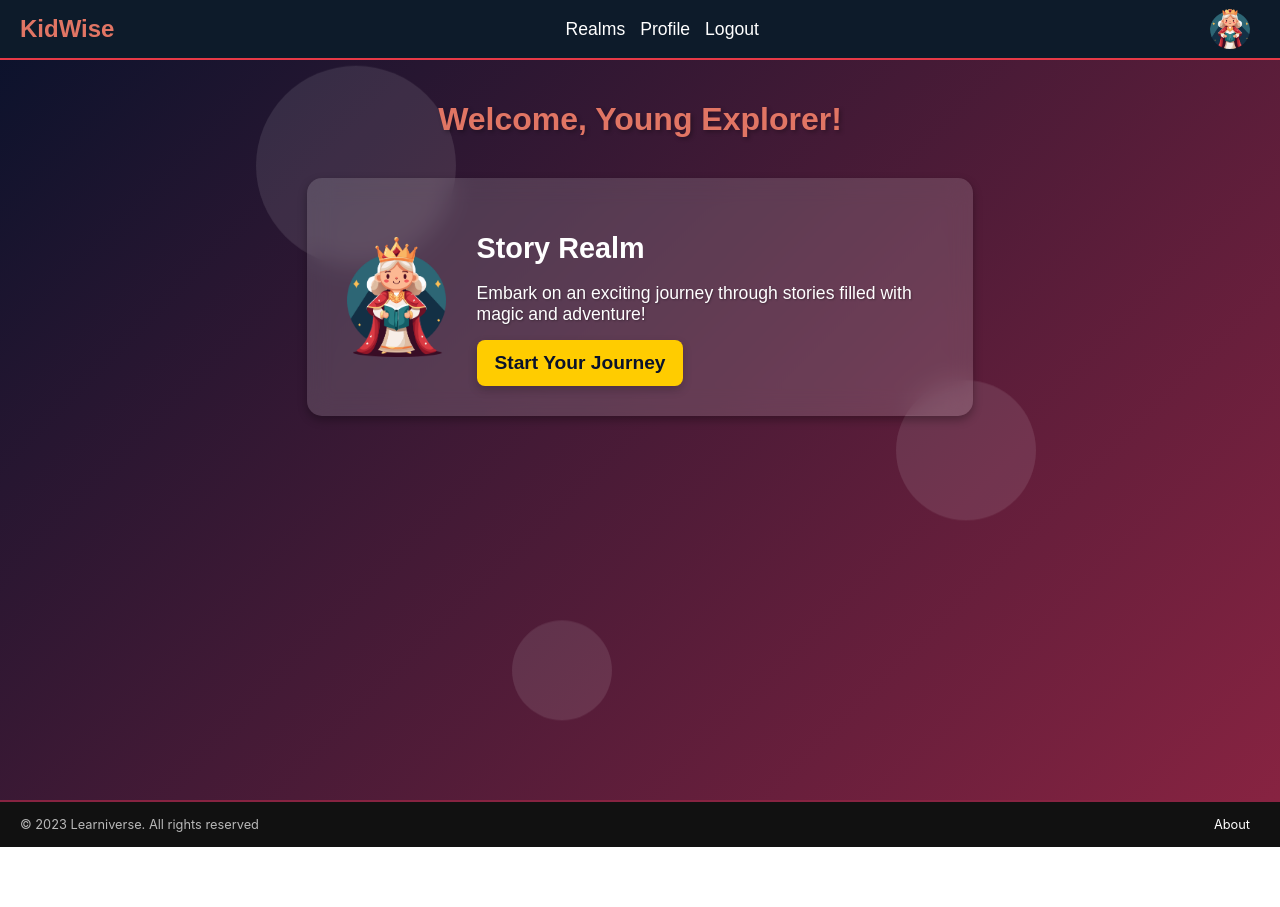
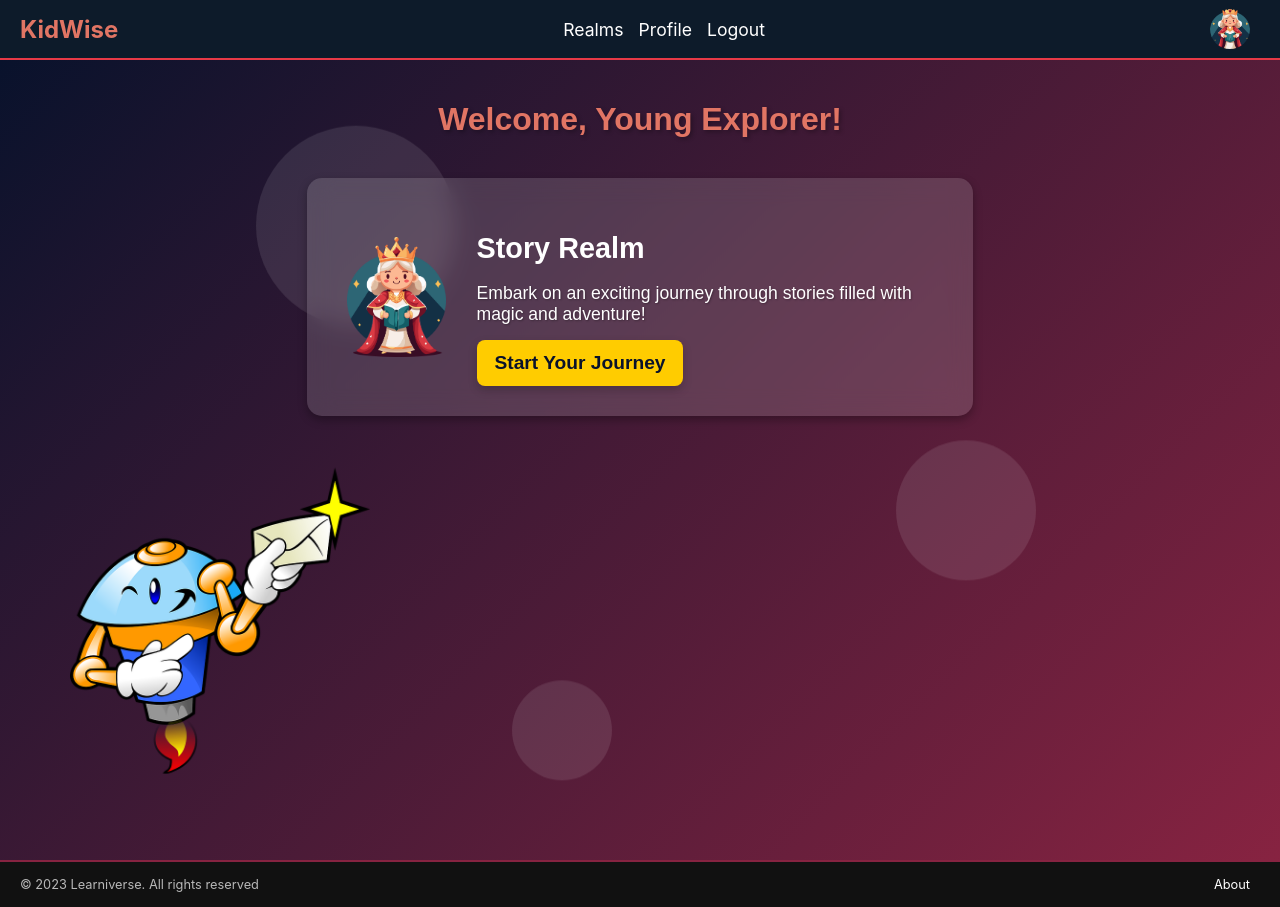
Before and after one commit to xitikx/KidWise, a React (Create React App) app in the folder frontend/kidwise-ui/: page /home in a window 1280 px wide. Before the commit the page ends 847 px from the top, so only its background shows below. Built offline with nearby package versions, Linux system fonts and the light colour scheme.

Commit message:
Enhanced the UI

```diff
--- a/frontend/kidwise-ui/src/App.js
+++ b/frontend/kidwise-ui/src/App.js
@@ -7,6 +7,7 @@ import HomePage from './pages/HomePage';
 import StorySelectionPage from './pages/StorySelectionPage';
 import StoryDisplayPage from './pages/StoryDisplayPage';
 import Footer from './components/Footer';
+import Header from './components/Header';
 
 const App = () => {
   return (
@@ -21,6 +22,7 @@ const AppContent = () => {
 
   return (
     <>
+    {(location.pathname === '/home' || location.pathname === '/story-display' || location.pathname === '/story-selection') && <Header />}
       <Routes>
         <Route path="/" element={<LandingPage />} />
         <Route path="/signup" element={<SignupPage />} />
@@ -31,7 +33,8 @@ const AppContent = () => {
       </Routes>
 
       {/* Show Footer only on the HomePage */}
-      {location.pathname === '/home' && <Footer />}
+      {(location.pathname === '/home' || location.pathname === '/story-display' || location.pathname === '/story-selection') && <Footer />}
+
     </>
   );
 };
--- a/frontend/kidwise-ui/src/pages/HomePage.js
+++ b/frontend/kidwise-ui/src/pages/HomePage.js
@@ -1,9 +1,10 @@
 import React from 'react';
 import { useNavigate } from 'react-router-dom';
-import Header from '../components/Header';
+// import Header from '../components/Header';
 import '../styles/HomePage.css';
 import { motion } from 'framer-motion';
 import wizardImage from '../assets/wizard.png';
+import RobotLetter from '../assets/robotLetter.jpg'
 
 const HomePage = () => {
   const navigate = useNavigate();
@@ -14,7 +15,7 @@ const HomePage = () => {
 
   return (
     <div className="home-page">
-      <Header />
+      {/* <Header /> */}
       <motion.div
         className="background-animation"
         initial={{ opacity: 0 }}
@@ -39,6 +40,15 @@ const HomePage = () => {
           </div>
         </div>
       </main>
+
+      <motion.div
+        className="floating-character character-9"
+        initial={{ y: 0 }}
+        animate={{ y: [0, -20, 0] }}
+        transition={{ duration: 4, repeat: Infinity, ease: "easeInOut", delay: 1 }}
+        >
+          <img src={RobotLetter} alt="Wizard" />
+        </motion.div>
     </div>
   );
 };
--- a/frontend/kidwise-ui/src/pages/LandingPage.js
+++ b/frontend/kidwise-ui/src/pages/LandingPage.js
@@ -41,7 +41,7 @@ const LandingPage = () => {
             whileTap={{ scale: 0.95 }}
           >
             <h2>Explore Realms</h2>
-            <p>Lorem Ipsum </p>
+            <p>Step into vibrant worlds where stories come to life and every turn holds a new adventure!</p>
           </div>
 
           <div
@@ -49,8 +49,8 @@ const LandingPage = () => {
             whileHover={{ scale: 1.05, rotate: -2 }}
             whileTap={{ scale: 0.95 }}
           >
-            <h2>Lorem</h2>
-            <p>Lorem Ipsum</p>
+            <h2>Create Your Story</h2>
+            <p>Let your imagination soar as you craft your own magical story and share it with the world.</p>
           </div>
 
           <div
@@ -58,8 +58,8 @@ const LandingPage = () => {
             whileHover={{ scale: 1.05, rotate: 2 }}
             whileTap={{ scale: 0.95 }}
           >
-            <h2>Lorem</h2>
-            <p>Lorem Ipsum</p>
+            <h2>Interactive Learning</h2>
+            <p>Learn through play with engaging stories and lessons that will ignite a love for knowledge.</p>
           </div>
         </div>
 
--- a/frontend/kidwise-ui/src/styles/HomePage.css
+++ b/frontend/kidwise-ui/src/styles/HomePage.css
@@ -121,6 +121,16 @@
     animation-duration: 10s;
 }
 
+.floating-character {
+    position: absolute;
+    z-index: 5;
+  }
+
+  .character-9 {
+    bottom: 10%;
+    left: 5.5%;
+    width: 300px;
+  }
 /* Floating Effect */
 @keyframes float {
     0% { transform: translateY(0); }
```
Also changed, not shown: frontend/kidwise-ui/src/assets/robotLetter.jpg (added).
